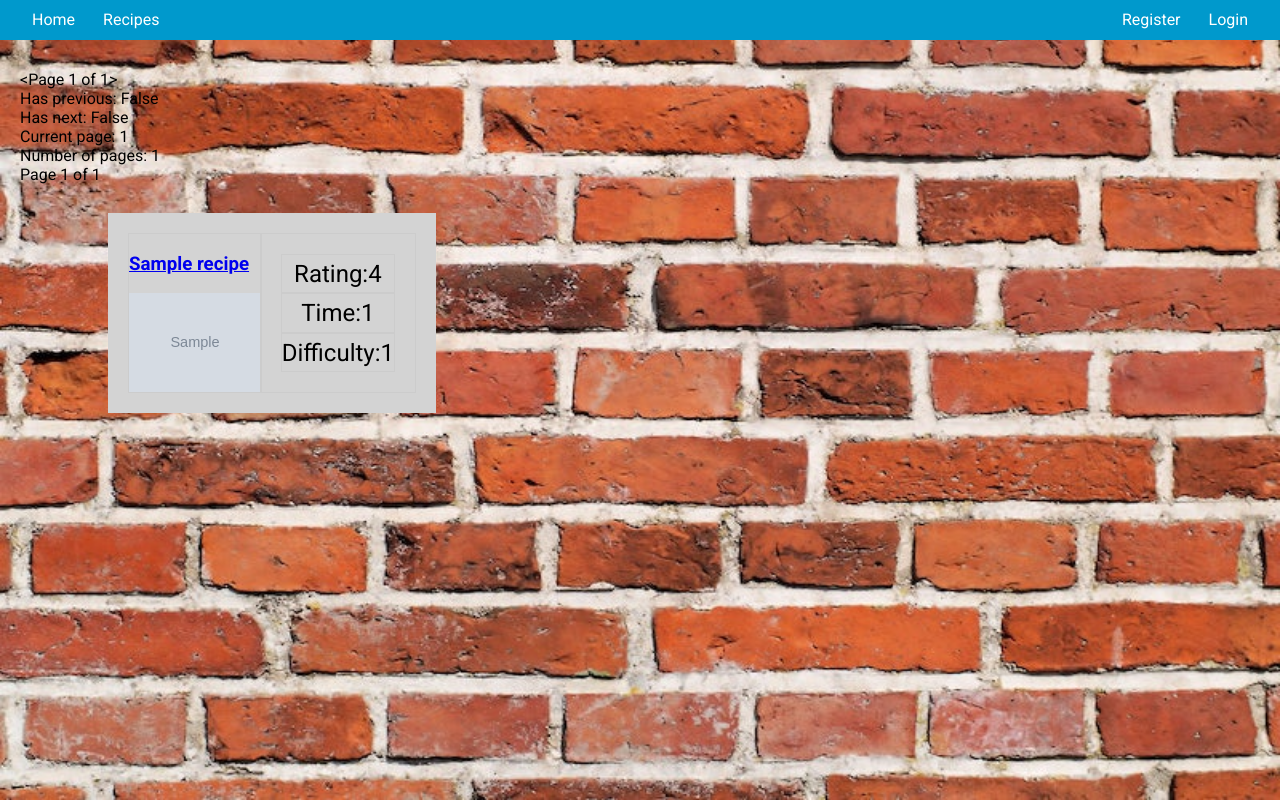
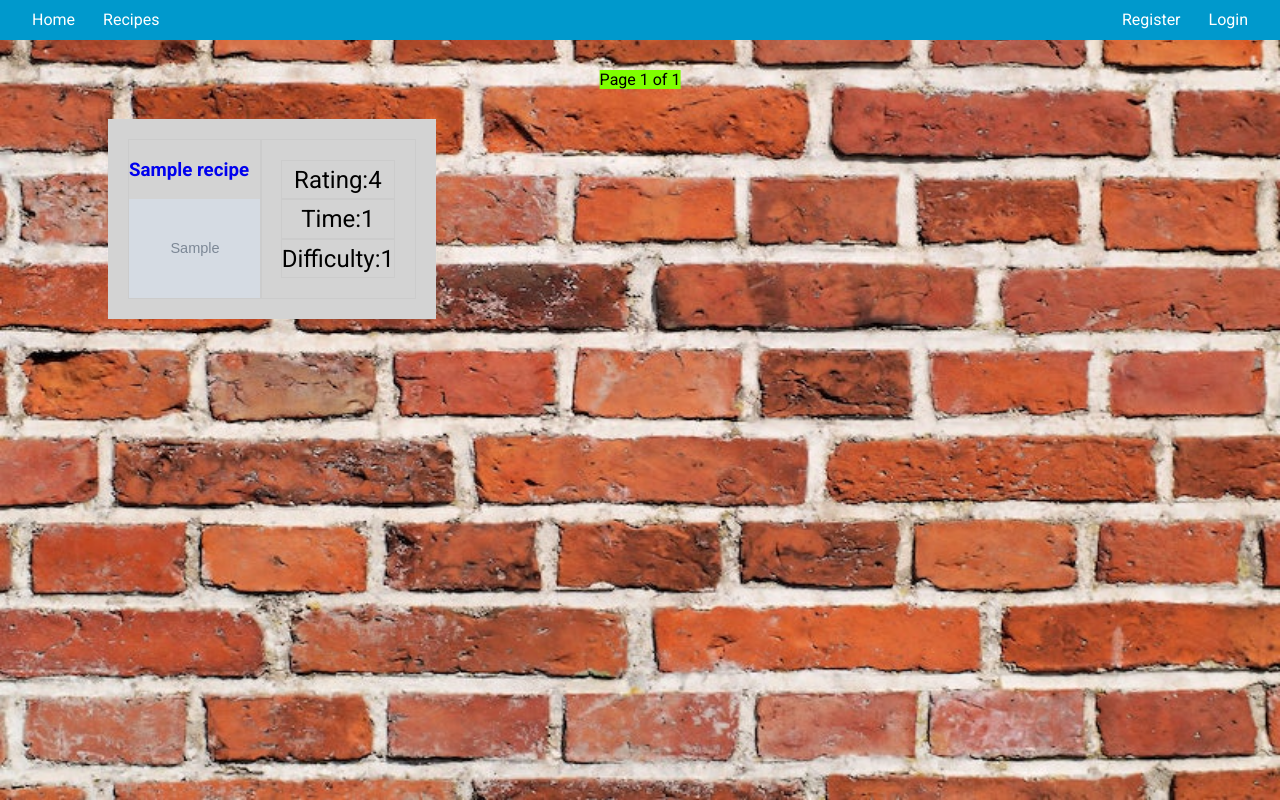
Before and after one commit to Happydeath97/cookplanner, a Django app: page /recipes/ in a window 1280 px wide. Run offline with Django 4.2, Linux system fonts and the light colour scheme; tables that the repository leaves empty hold one stand-in row (values such as "Sample post"); grey boxes marked "Sample" are stand-in pictures.

Commit message:
pagination bar

```diff
--- a/webapp/cookplanner_app/templates/recipes.html
+++ b/webapp/cookplanner_app/templates/recipes.html
@@ -11,26 +11,29 @@
 
 {% block main %}
 
-{{ recipes }}
-<br>
-Has previous: {{ recipes.has_previous }} <br>
-Has next: {{ recipes.has_next }} <br>
-Current page: {{ recipes.number }} <br>
-Number of pages: {{ recipes.paginator.num_pages }} <br>
-
+<div class="ps-container">
     {% if recipes.has_previous %}
-    <a href="?page=1">&laquo First</a>
-    <a href="?page={{ recipes.previous_page_number }}">Previous</a>
+        <a href="?page=1">
+            <button class="ps-button">&laquo First</button>
+        </a>
+        <a href="?page={{ recipes.previous_page_number }}">
+            <button class="ps-button">Previous</button>
+        </a>
     {% endif %}
 
     Page {{ recipes.number }} of {{ recipes.paginator.num_pages }}
 
     {% if recipes.has_next %}
-    <a href="?page={{ recipes.next_page_number }}">Next</a>
-    <a href="?page={{ recipes.paginator.num_pages }}">Last &raquo</a>
+        <a href="?page={{ recipes.next_page_number }}">
+            <button class="ps-button">Next</button>
+        </a>
+        <a href="?page={{ recipes.paginator.num_pages }}">
+            <button class="ps-button">Last &raquo</button>
+        </a>
     {% endif %}
+</div>
 
-<br><br>
+<br>
 
 <div class="parent-container">
 {% for recipe in recipes %}
--- a/webapp/static/css/recipes.css
+++ b/webapp/static/css/recipes.css
@@ -1,30 +1,5 @@
-/* Table styles */
-table {
-    border-collapse: collapse;
-    width: 100%;
-}
-
-th,
-td {
-    padding: 8px;
-    text-align: left;
-    border-bottom: 1px solid #ddd;
-}
-
-th {
-    background-color: #f2f2f2;
-}
-
-/* Alternate row colors */
-tr:nth-child(even) {
-    background-color: #f9f9f9ff;
-}
-
-/* Hover effect */
-tr:hover {
-    background-color: #d2d2d2;
-}
-main {
+a {
+  text-decoration: none;
 }
 .parent-container {
     /*display: flex;
@@ -92,3 +67,27 @@ main {
         grid-template-columns: 1fr; /* Display a single column on mobile */
     }
 }
+
+.ps-container {
+    background-color: chartreuse;
+    position: relative;
+    display: inline-block;
+    left: 50%; /* Move the div 50% to the right initially */
+    transform: translateX(-50%);
+    margin-bottom: 20px;
+}
+
+.ps-button {
+    border-style: solid;
+    border-color: #007bff;
+    background-color: #f2f2f2;
+    border-width: 2px;
+    width: 80px;
+    height: 40px;
+    border-radius: 5px;
+    margin-left: 20px;
+}
+
+.ps-button:hover {
+    cursor: pointer;
+}
```
Also changed, not shown: webapp/static/images/notavailable.png (deleted). Lines whose indentation alone changed are shown as unchanged.
